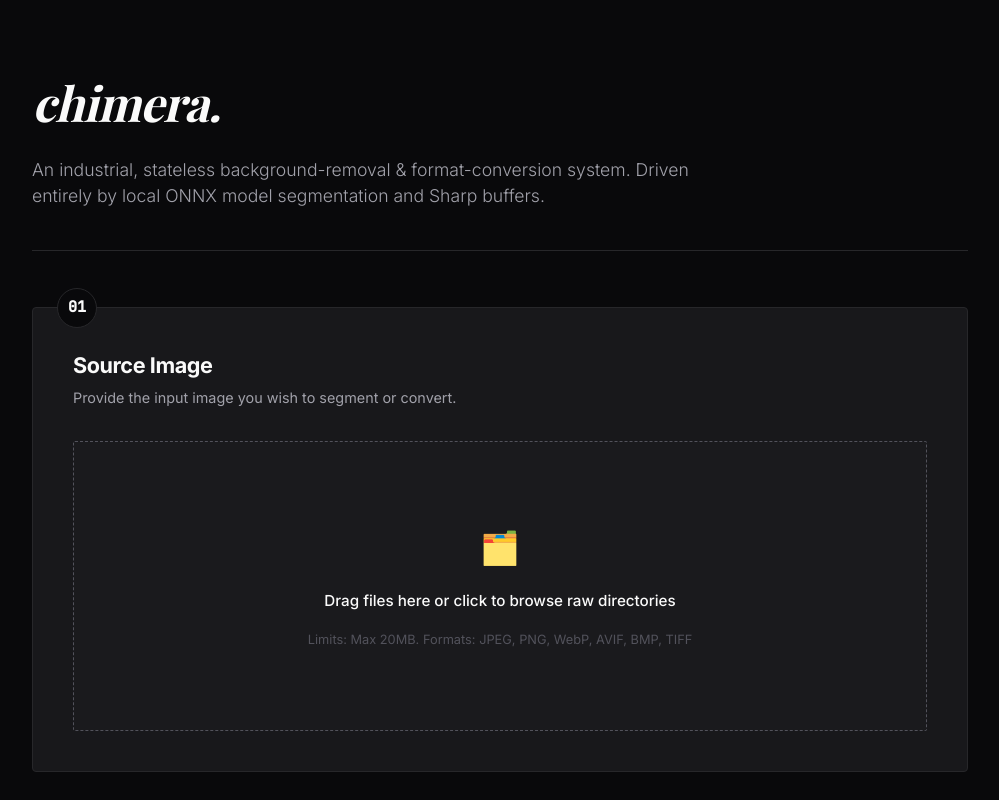
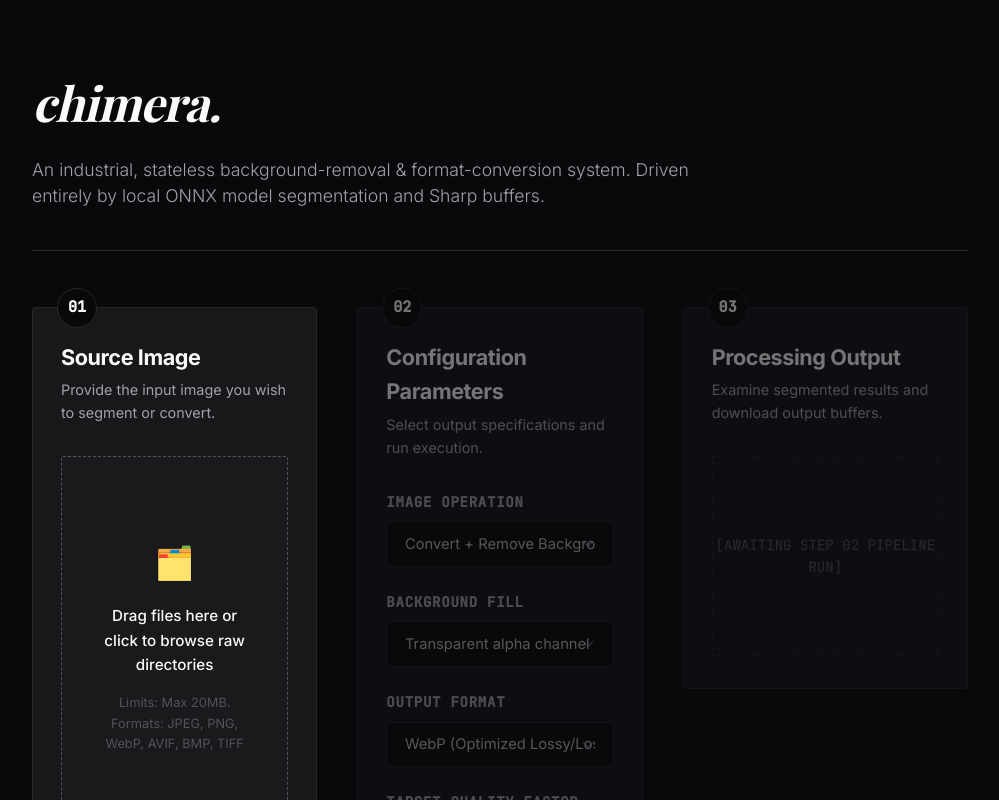
Before and after one commit to krreeshhh/Chimera, a Next.js app: page / in a window 1280 px wide. Shown: the top 800 px of the page, without its empty margins (140-1139 px from the left). Built offline with nearby package versions, Linux system fonts and the light colour scheme; a web font is replaced by a local one.

Commit message:
style: change wizard stepper layout to side-by-side three-column grid on desktop

```diff
--- a/src/app/globals.css
+++ b/src/app/globals.css
@@ -93,16 +93,23 @@ header {
 
 /* Stepper Layout (Wizard flow) */
 .step-container {
-  display: flex;
-  flex-direction: column;
-  gap: 3.5rem;
+  display: grid;
+  grid-template-columns: 1fr;
+  gap: 2.5rem;
+  align-items: start;
+}
+
+@media (min-width: 1024px) {
+  .step-container {
+    grid-template-columns: 1fr 1fr 1fr;
+  }
 }
 
 .step-block {
   border: 1px solid var(--border-color);
   border-radius: 4px;
   background-color: var(--bg-secondary);
-  padding: 2.5rem;
+  padding: 2rem 1.75rem; /* Slightly tighter padding for columns */
   position: relative;
 }
 
@@ -234,7 +241,7 @@ header {
   gap: 1.5rem;
 }
 
-@media (min-width: 768px) {
+@media (min-width: 768px) and (max-width: 1023px) {
   .options-grid {
     grid-template-columns: 1fr 1fr;
   }
```
